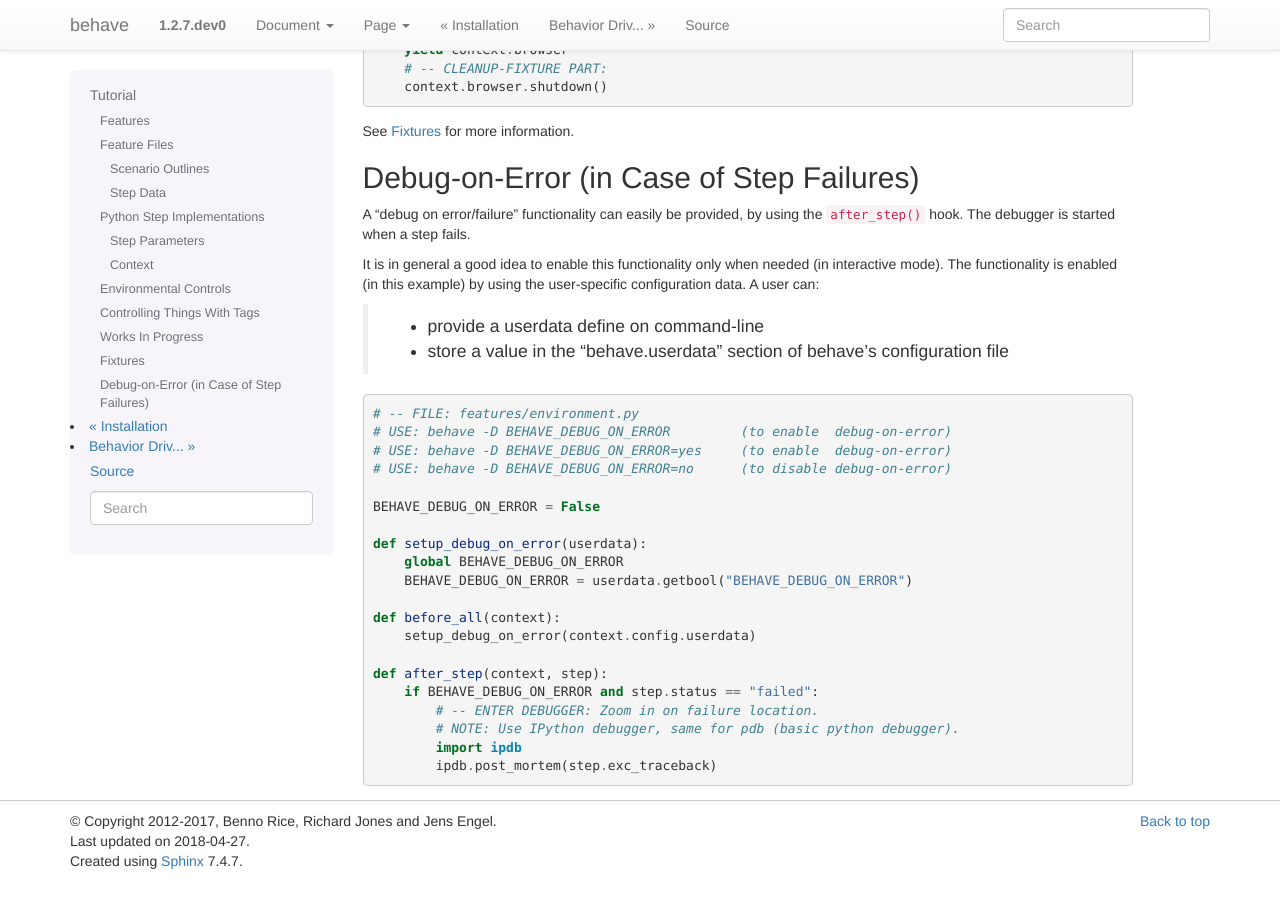
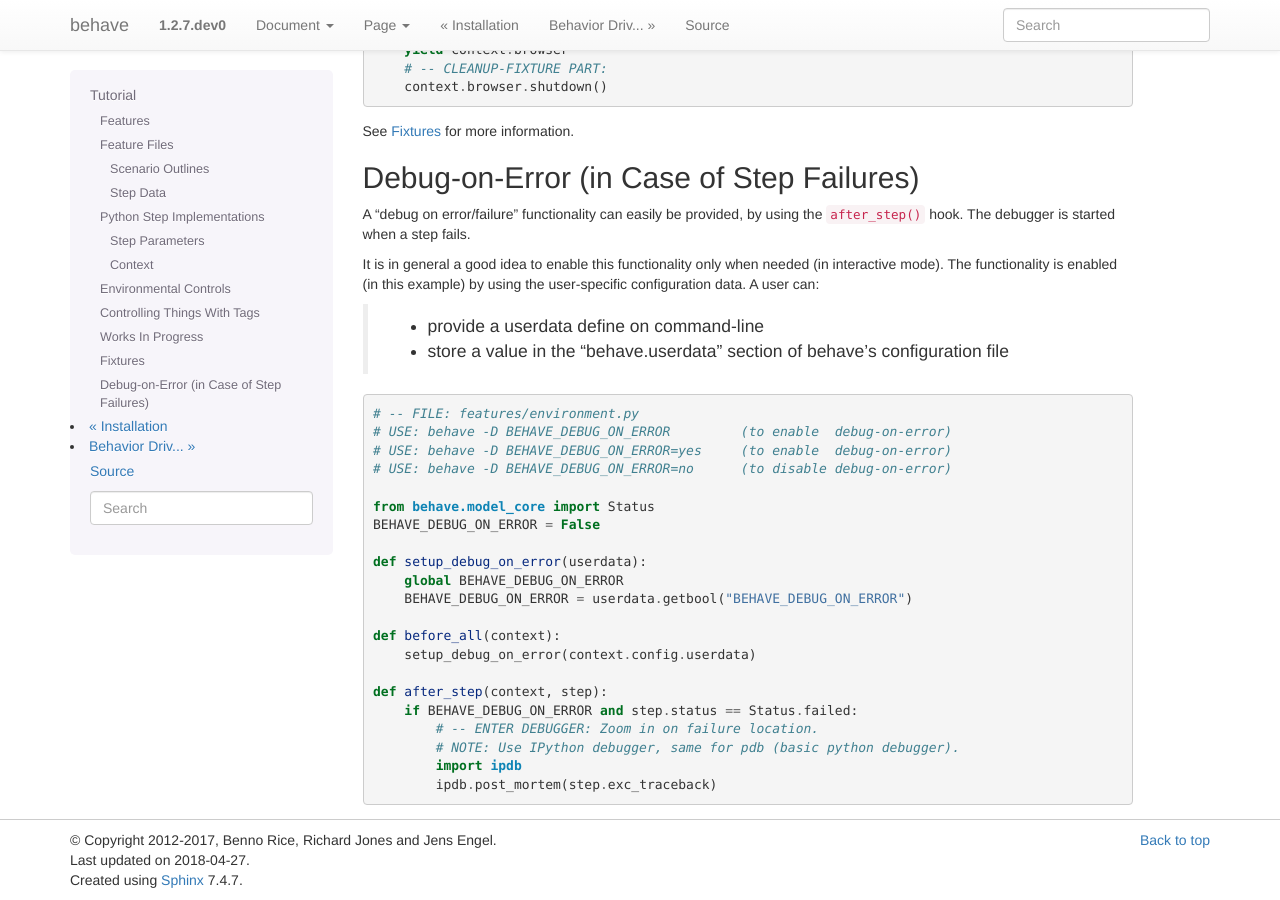
Before and after one commit to behave/behave, a Sphinx documentation site: the page built from docs/tutorial.rst, in a window 1280 px wide and 900 px high, scrolled down 9715 px. Built offline with Sphinx 7.4.7, drawn with Linux system fonts in a browser that asks for light colours.

Commit message:
Fix #648 Incorrect tutorial code sample

```diff
--- a/docs/tutorial.rst
+++ b/docs/tutorial.rst
@@ -666,6 +666,7 @@ by using the user-specific configuration data. A user can:
     # USE: behave -D BEHAVE_DEBUG_ON_ERROR=yes     (to enable  debug-on-error)
     # USE: behave -D BEHAVE_DEBUG_ON_ERROR=no      (to disable debug-on-error)
 
+    from behave.model_core import Status
     BEHAVE_DEBUG_ON_ERROR = False
 
     def setup_debug_on_error(userdata):
@@ -676,7 +677,7 @@ by using the user-specific configuration data. A user can:
         setup_debug_on_error(context.config.userdata)
 
     def after_step(context, step):
-        if BEHAVE_DEBUG_ON_ERROR and step.status == "failed":
+        if BEHAVE_DEBUG_ON_ERROR and step.status == Status.failed:
             # -- ENTER DEBUGGER: Zoom in on failure location.
             # NOTE: Use IPython debugger, same for pdb (basic python debugger).
             import ipdb
```
